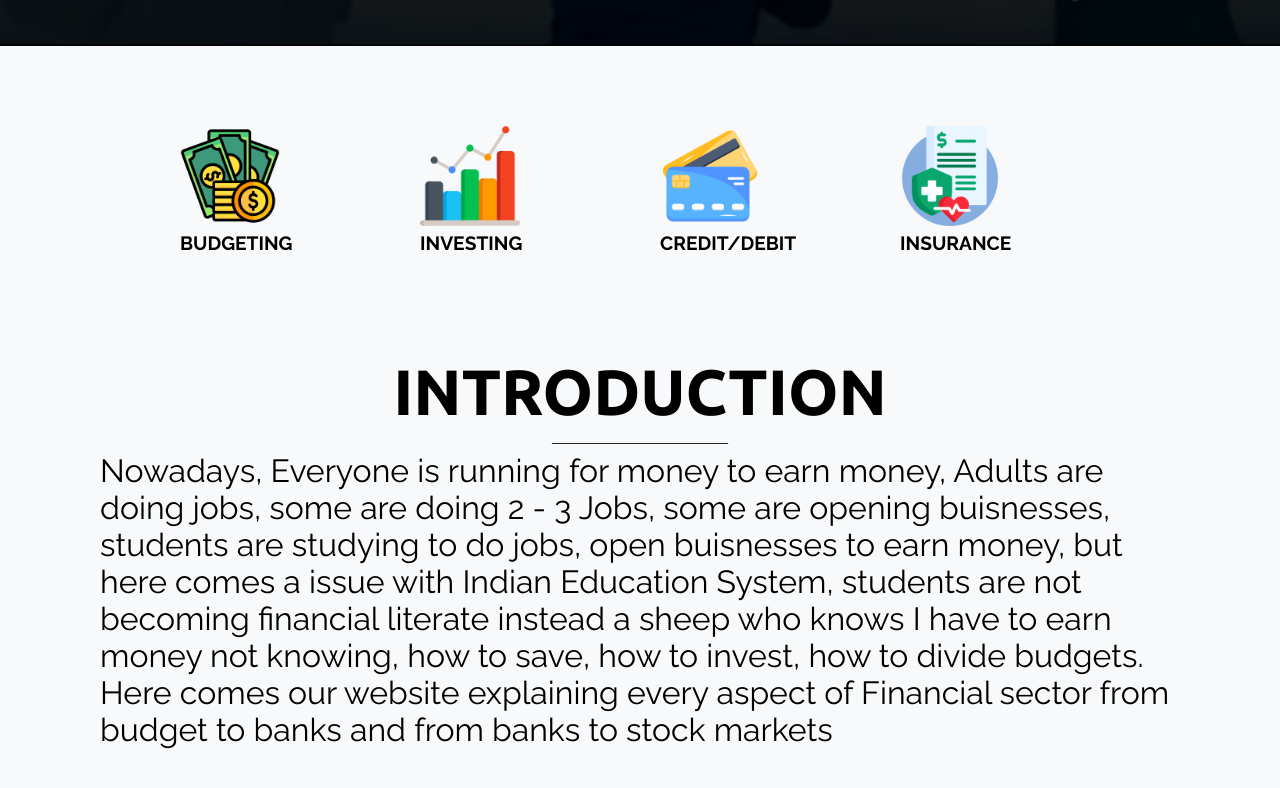
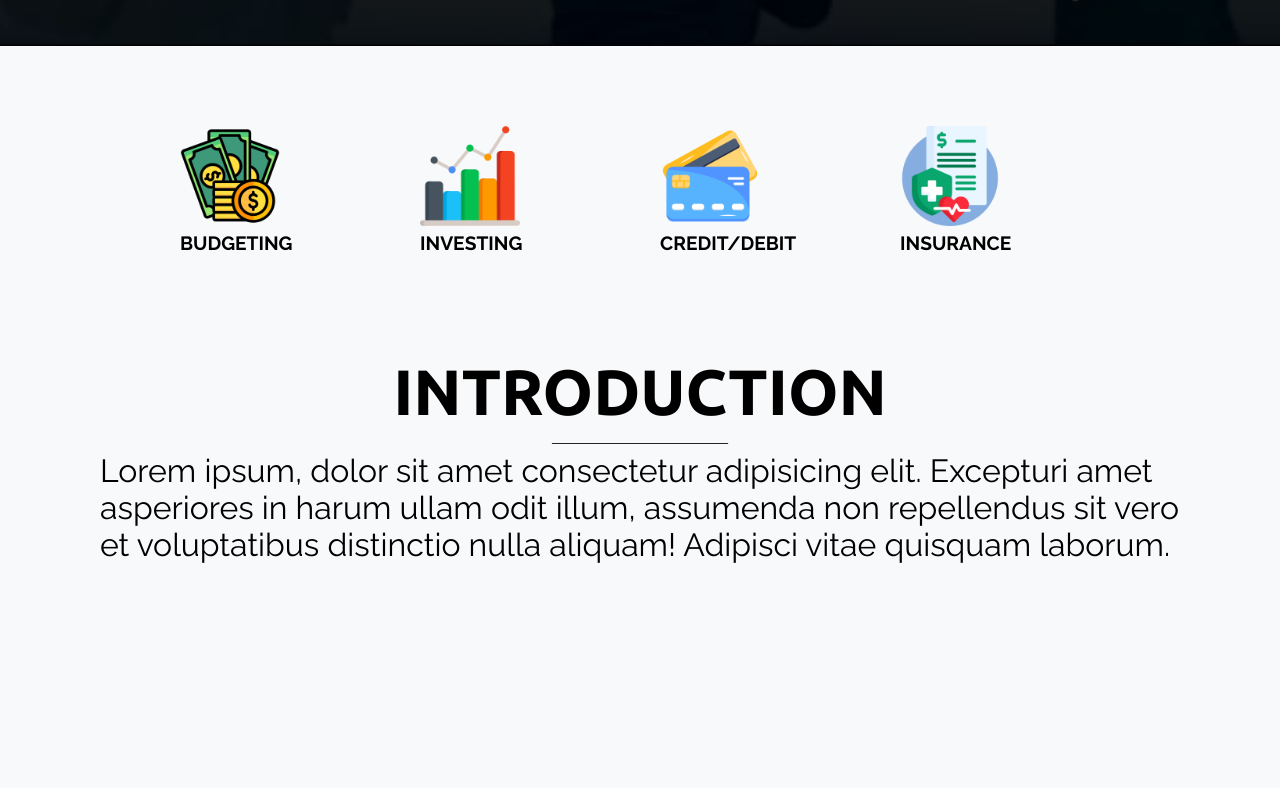
Before and after one commit to ISHAN-VISHWAJEET/Finance, a plain HTML site: page index.html in a window 1280 px wide. Shown: the part 754-1542 px from the top of the page. After the commit the page ends 1417 px from the top, so only its background shows below. Drawn offline with Linux system fonts and the light colour scheme; a script that the page names is missing; a web font is replaced by a local one.

Commit message:
Add files via upload

```diff
--- a/index.html
+++ b/index.html
@@ -56,13 +56,7 @@
             <p>______________________</p>
         </div>
         <p class="para">
-            Nowadays, Everyone is running for money to earn money,
-            Adults are doing jobs, some are doing 2 - 3 Jobs, some are opening buisnesses,
-            students are studying to do jobs, open buisnesses to earn money,
-            but here comes a issue with Indian Education System,
-            students are not becoming financial literate instead a sheep who knows I have to earn money not knowing,
-            how to save, how to invest, how to divide budgets. Here comes our website explaining every aspect of Financial sector from budget to banks
-            and from banks to stock markets
+            Lorem ipsum, dolor sit amet consectetur adipisicing elit. Excepturi amet asperiores in harum ullam odit illum, assumenda non repellendus sit vero et voluptatibus distinctio nulla aliquam! Adipisci vitae quisquam laborum.
         </p>
     </div>
     <script src="script.js"></script>
```
